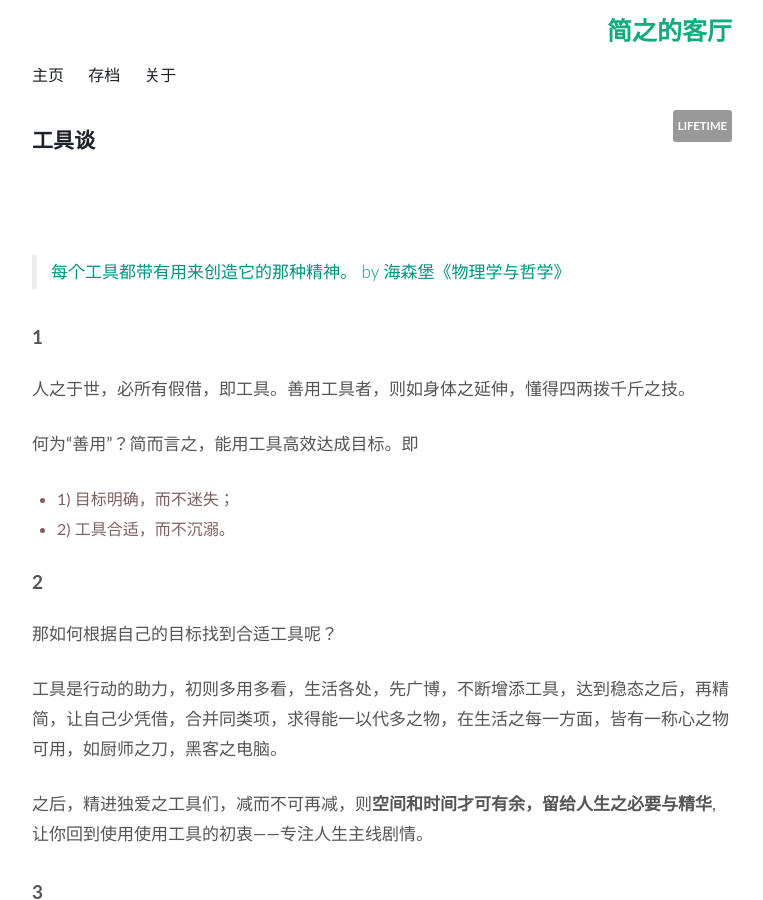
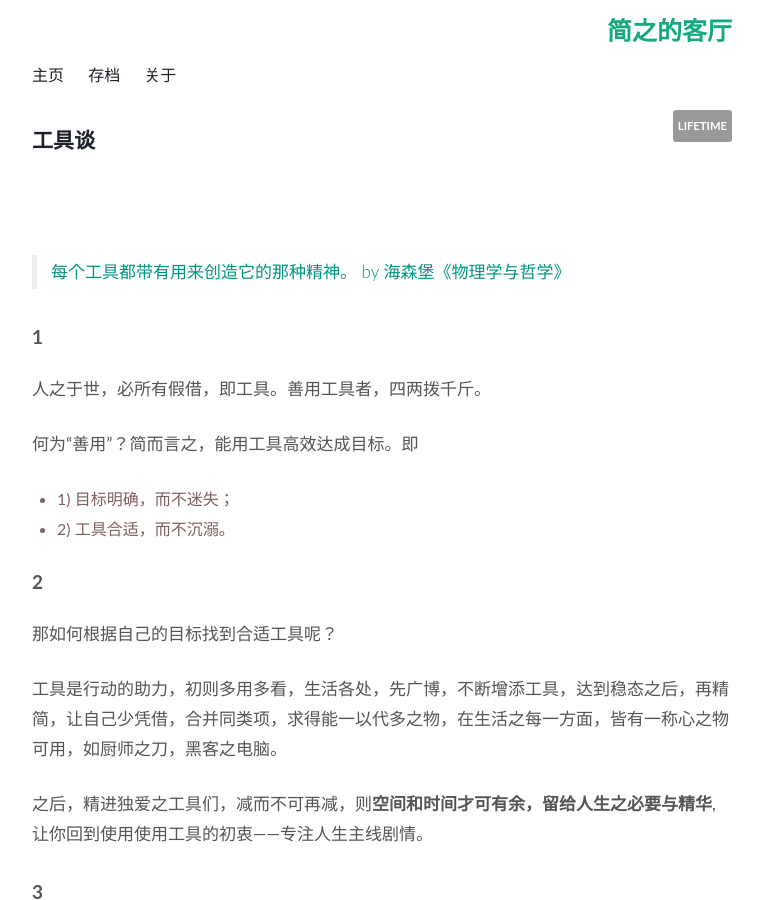
Before and after one commit to WillWang-X/willwang-x.github.io, a Jekyll site: the page built from _posts/2019-03-19-tools.md, in a window 1280 px wide and 900 px high. Shown: the whole window, without its empty margins (258-1021 px from the left). Built offline with Jekyll 4.4.1, drawn with Linux system fonts in a browser that asks for light colours.

Commit message:
updated tools

```diff
--- a/_posts/2019-03-19-tools.md
+++ b/_posts/2019-03-19-tools.md
@@ -17,7 +17,7 @@ published: true
 ## 1
 
 
-人之于世，必所有假借，即工具。善用工具者，则如身体之延伸，懂得四两拨千斤之技。
+人之于世，必所有假借，即工具。善用工具者，四两拨千斤。
 
 何为“善用”？简而言之，能用工具高效达成目标。即
 
```
